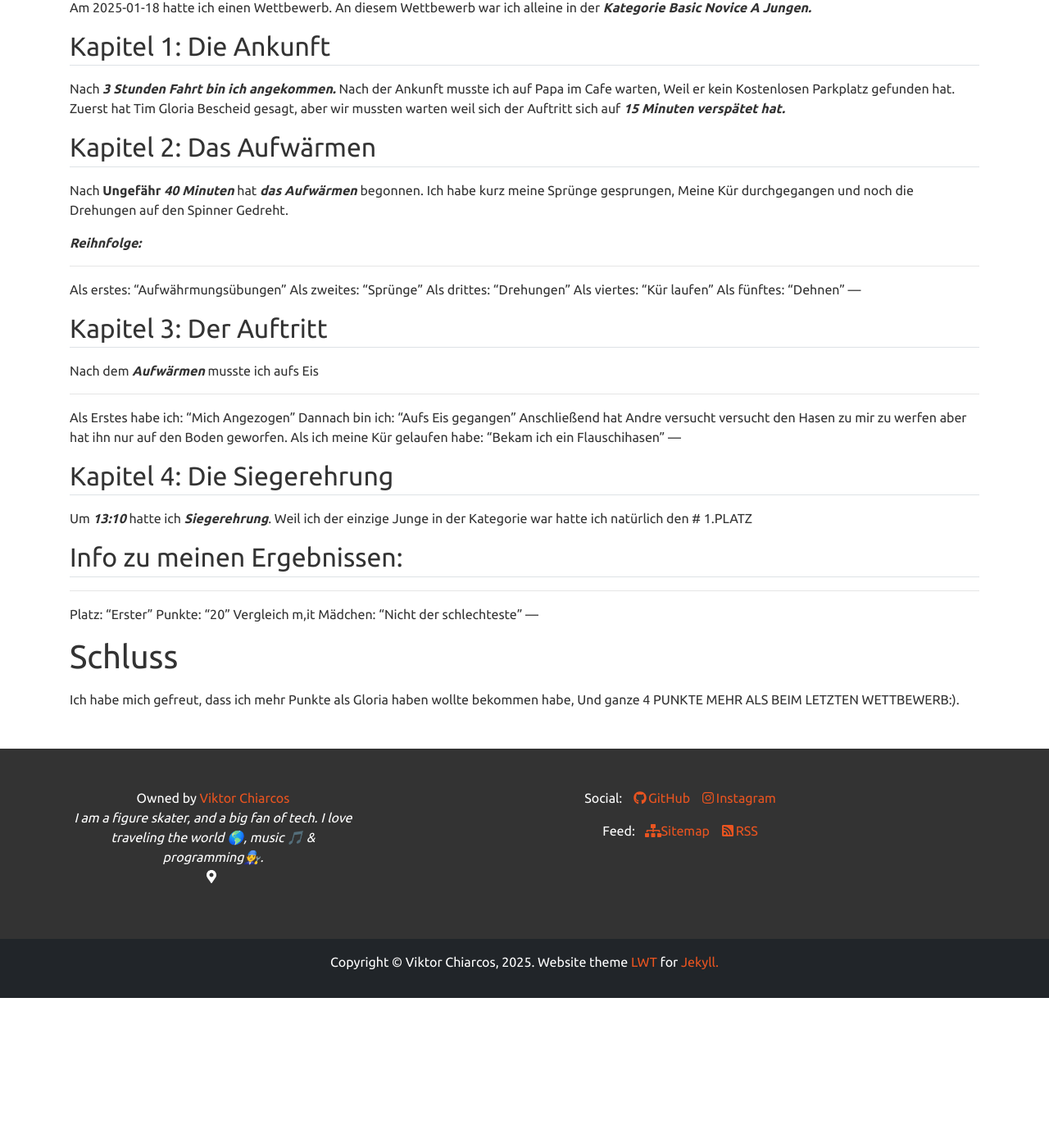
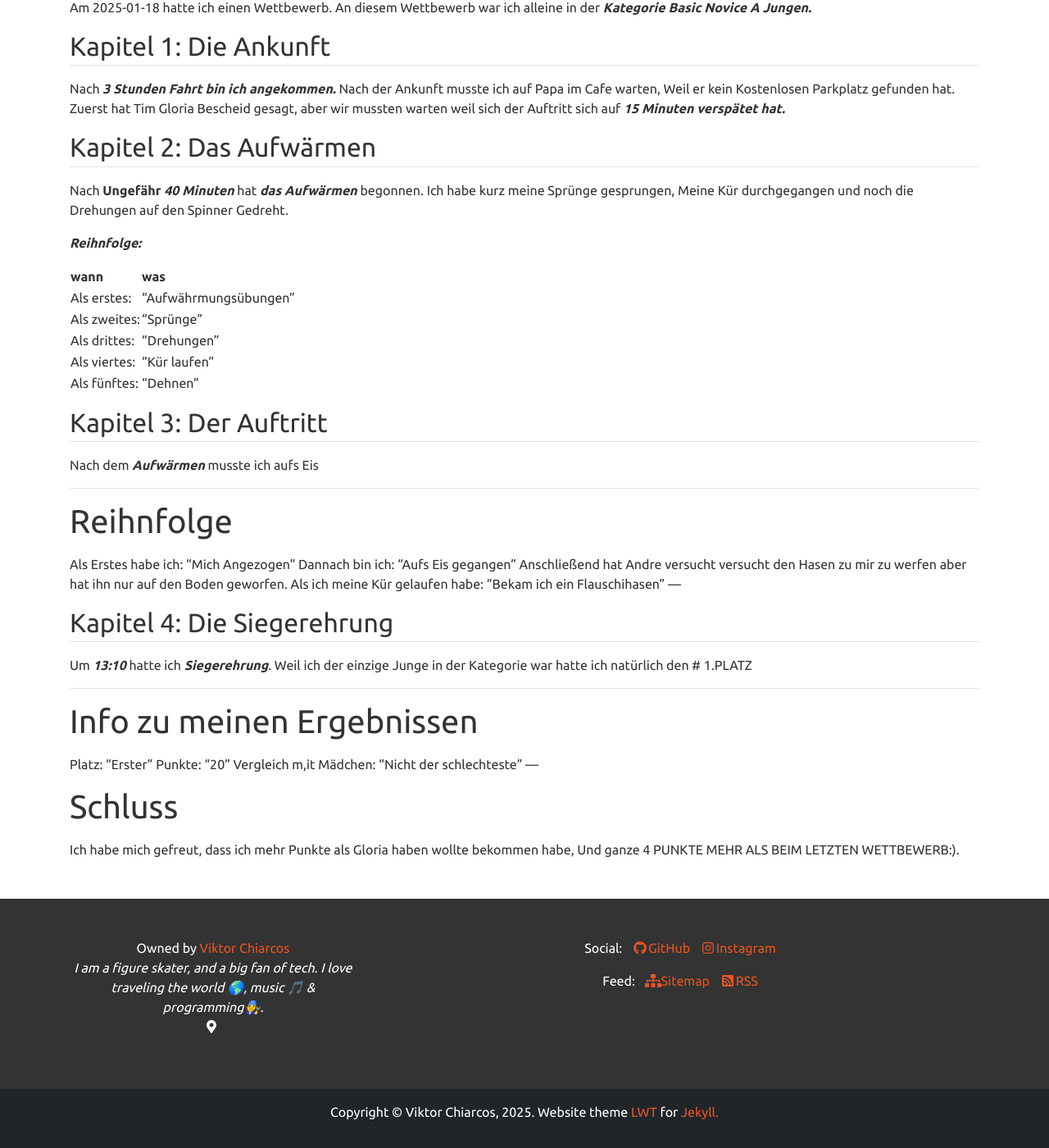
Before and after one commit to viktor-chiarcos/viktor-chiarcos.github.io, a Jekyll site: the page built from _pages/buch.md, in a window 1280 px wide and 1400 px high, scrolled down 982 px. Shown: the whole window at 82% size. Built offline with Jekyll 4.4.1, drawn with Linux system fonts in a browser that asks for light colours; before the commit the page ends 2199 px from its top, so only the background shows below that.

Commit message:
Update buch.md

```diff
--- a/_pages/buch.md
+++ b/_pages/buch.md
@@ -58,19 +58,20 @@ Ich habe kurz meine Sprünge gesprungen, Meine Kür durchgegangen und noch die D
 
    ***Reihnfolge:***
 
----
-Als erstes: "Aufwährmungsübungen"
-Als zweites: "Sprünge"
-Als drittes: "Drehungen"
-Als viertes: "Kür laufen"
-Als fünftes: "Dehnen"
----
+| wann | was |
+| ---- | --- |
+| Als erstes: | "Aufwährmungsübungen" |
+| Als zweites: | "Sprünge" |
+| Als drittes: | "Drehungen" |
+| Als viertes: | "Kür laufen" |
+| Als fünftes: | "Dehnen" |
 
 ## Kapitel 3: Der Auftritt
 
 Nach dem ***Aufwärmen*** musste ich aufs Eis
 
 ---
+# Reihnfolge
 Als Erstes habe ich: "Mich Angezogen"
 Dannach bin ich: "Aufs Eis gegangen"
 Anschließend hat Andre versucht versucht den Hasen zu mir zu werfen aber hat ihn nur auf den Boden geworfen.
@@ -82,9 +83,8 @@ Als ich meine Kür gelaufen habe: "Bekam ich ein Flauschihasen"
 Um ***13:10*** hatte ich ***Siegerehrung***.
 Weil ich der einzige Junge in der Kategorie war hatte ich natürlich den # 1.PLATZ
 
-## Info zu meinen Ergebnissen:
-
 ---
+# Info zu meinen Ergebnissen
 Platz: "Erster"
 Punkte: "20"
 Vergleich m,it Mädchen: "Nicht der schlechteste"
```
